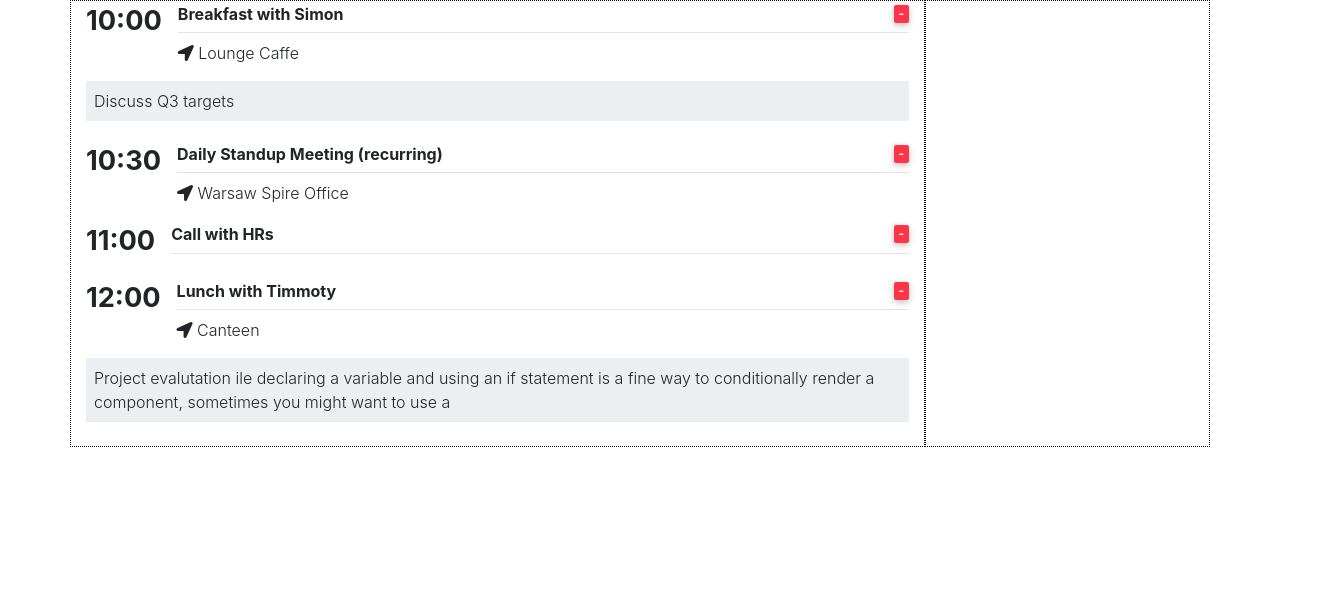
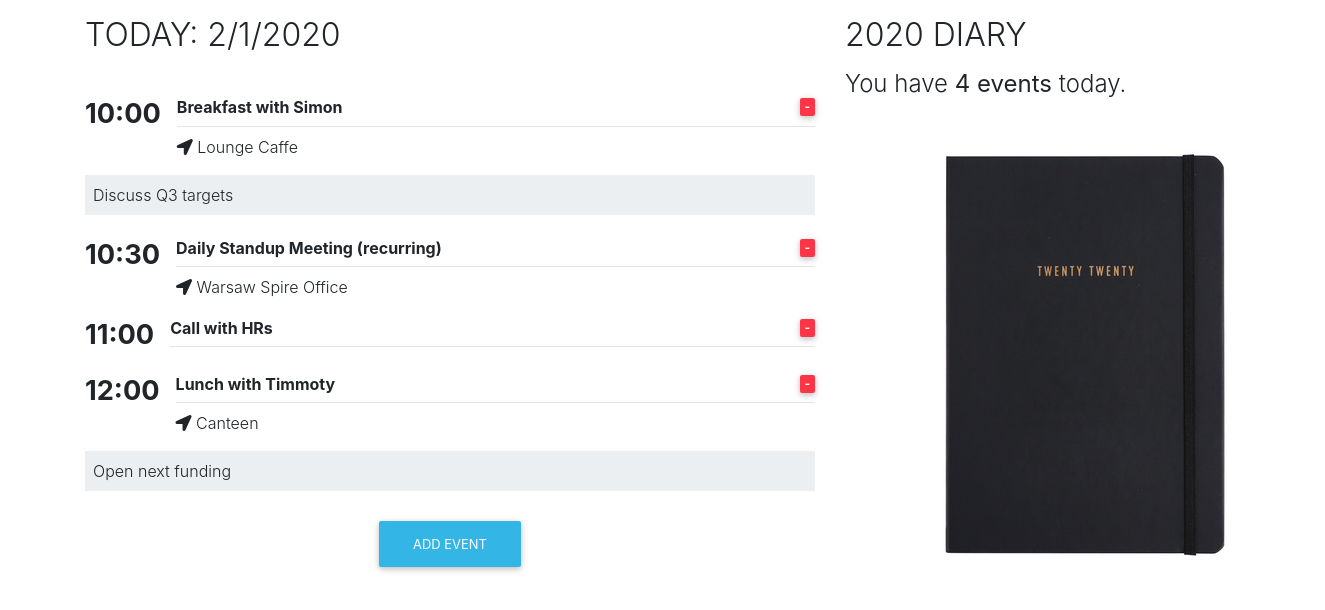
Before and after one commit to myexistance/argenda, a React (Create React App) app: page / in a window 1280 px wide. Shown: the top 610 px of the page, 1325 px wide, since content can reach past the window. Built offline with nearby package versions, Linux system fonts and the light colour scheme.

Commit message:
added dthe diary image and date showing in the App class

```diff
--- a/public/index.html
+++ b/public/index.html
@@ -24,7 +24,7 @@
       work correctly both with client-side routing and a non-root public URL.
       Learn how to configure a non-root public URL by running `npm run build`.
     -->
-    <title>React App</title>
+    <title>Argenda App</title>
   </head>
   <body>
     <noscript>You need to enable JavaScript to run this app.</noscript>
--- a/src/index.css
+++ b/src/index.css
@@ -1,5 +1,6 @@
 body {
   margin: 0;
+  background-color: #FFFFFF;
   font-family: -apple-system, BlinkMacSystemFont, 'Segoe UI', 'Roboto', 'Oxygen',
     'Ubuntu', 'Cantarell', 'Fira Sans', 'Droid Sans', 'Helvetica Neue',
     sans-serif;
@@ -11,9 +12,3 @@ code {
   font-family: source-code-pro, Menlo, Monaco, Consolas, 'Courier New',
     monospace;
 }
-
-
-div[class^="col"],
-div[class*=" col"]{
-    border: 1px dotted black;
-}
--- a/src/index.js
+++ b/src/index.js
@@ -3,13 +3,19 @@ import ReactDOM from "react-dom";
 import '@fortawesome/fontawesome-free/css/all.min.css';
 import "bootstrap-css-only/css/bootstrap.min.css";
 import "mdbreact/dist/css/mdb.css";
-import {MDBBtn, MDBInput, MDBModal, MDBModalBody, MDBModalHeader, MDBModalFooter, MDBIcon, MDBBadge, MDBContainer, MDBRow, MDBCol} from "mdbreact";
+import { MDBBtn, MDBInput, MDBModal, MDBModalBody, MDBModalHeader, MDBModalFooter, MDBIcon, MDBBadge, MDBContainer, MDBRow, MDBCol} from "mdbreact";
 import "./index.css";
+import Diary from "./img/diary.jpg"  ;
+
+
+
 
 class App extends Component {
       constructor(props) {
       super(props);
       this.state = {
+        date: new Date(),
+        modal: false,
         events: [
         {
             id: 1,
@@ -31,18 +37,52 @@ class App extends Component {
             title: "Lunch with Timmoty",
             location: "Canteen",
             description:
-            "Project evalutation ile declaring a variable and using an if statement is a fine way to conditionally render a component, sometimes you might want to use a"
+            "Open next funding"
         }
         ]
     };
     }
-
+    addEvent = () => {
+    var newArray = [...this.state.events];
+    newArray.push({
+        id: newArray.length ? newArray[newArray.length - 1].id + 1 : 1,
+        time: this.state.time,
+        title: this.state.title,
+        location: this.state.location,
+        description: this.state.description
+    });
+    this.setState({ events: newArray });
+    this.setState({
+        time: "",
+        title: "",
+        location: "",
+        description: ""
+    });
+    };
+    handleInputChange = inputName => value => {
+    const nextValue = value;
+    this.setState({
+        [inputName]: nextValue
+    });
+    };
+    handleDelete = eventId => {
+    const events = this.state.events.filter(e => e.id !== eventId);
+    this.setState({ events });
+    };
+    toggleModal = () => {
+    this.setState({
+        modal: !this.state.modal
+    });
+    };
     render() {
     return (
         <React.Fragment>
         <MDBContainer>
             <MDBRow>
-            <MDBCol md="9">
+            <MDBCol md="8" >
+                <h2 className="text-uppercase my-3">Today: {this.state.date.toLocaleDateString()} </h2>
+                <br></br>
+                <div id="events">
                 {this.state.events.map(event => (
                     <Event
                     key={event.id}
@@ -51,17 +91,94 @@ class App extends Component {
                     title={event.title}
                     location={event.location}
                     description={event.description}
+                    onDelete={this.handleDelete}
                     />
                 ))}
+                </div>
+                <MDBRow className="mb-4">
+                <MDBCol xl="3" md="6" className="mx-auto text-center">
+                    <MDBBtn color="info" rounded onClick={this.toggleModal}>
+                    Add Event
+                    </MDBBtn>
                 </MDBCol>
-            <MDBCol md="3" />
+                </MDBRow>
+            </MDBCol>
+            <MDBCol md="4" className="mb-r">
+            <h2 className="text-uppercase text- bold my-3">2020 Diary</h2>
+
+                <h4 className="my-3">
+                You have{" "}
+                <b>{this.state.events.length} events </b> today.
+                </h4>
+
+                <img src={Diary} rounded alt="diaryimage"/>
+
+            </MDBCol>
+
             </MDBRow>
         </MDBContainer>
+        <MDBModal isOpen={this.state.modal} toggle={this.toggleModal}>
+            <MDBModalHeader
+            className="text-center"
+            titleClass="w-100 font-weight-bold"
+            toggle={this.toggleModal}
+            >
+            Add new event
+            </MDBModalHeader>
+            <MDBModalBody>
+                <form className="mx-3 grey-text">
+                    <MDBInput
+                      name="time"
+                      label="Time"
+                      icon="clock"
+                      hint="12:30"
+                      group
+                      type="text"
+                      getValue={this.handleInputChange("time")}
+                    />
+                    <MDBInput
+                      name="title"
+                      label="Title"
+                      icon="edit"
+                      hint="Briefing"
+                      group
+                      type="text"
+                      getValue={this.handleInputChange("title")}
+                    />
+                    <MDBInput
+                      name="location"
+                      label="Location (optional)"
+                      icon="map"
+                      group
+                      type="text"
+                      getValue={this.handleInputChange("location")}
+                    />
+                    <MDBInput
+                      name="description"
+                      label="Description (optional)"
+                      icon="sticky-note"
+                      group
+                      type="textarea"
+                      getValue={this.handleInputChange("description")}
+                    />
+                  </form>
+            </MDBModalBody>
+            <MDBModalFooter className="justify-content-center">
+            <MDBBtn
+                color="info"
+                onClick={() => {
+                this.toggleModal();
+                this.addEvent();
+                }}
+            >
+                Add
+            </MDBBtn>
+            </MDBModalFooter>
+        </MDBModal>
         </React.Fragment>
     );
     }
 }
-
 class Event extends Component {
     render() {
     return (
@@ -71,7 +188,11 @@ class Event extends Component {
             {this.props.time}
             </h3>
             <div className="media-body mb-3 mb-lg-3">
-            <MDBBadge color="danger" className="ml-2 float-right">
+            <MDBBadge
+                color="danger"
+                className="ml-2 float-right"
+                onClick={() => this.props.onDelete(this.props.id)}
+            >
                 -
             </MDBBadge>
             <h6 className="mt-0 font-weight-bold">{this.props.title} </h6>{" "}
@@ -86,7 +207,7 @@ class Event extends Component {
             </div>
         </div>
         {this.props.description && (
-          <p className="p-2 mb-4  blue-grey lighten-5 blue-grey lighten-5">
+            <p className="p-2 mb-4  blue-grey lighten-5 lighten-5">
             {this.props.description}
             </p>
         )}
@@ -94,5 +215,4 @@ class Event extends Component {
     );
     }
 }
-
 ReactDOM.render(<App />, document.getElementById("root"));
```
Also changed, not shown: src/img/diary.jpg (added). Lines whose indentation alone changed are shown as unchanged.
